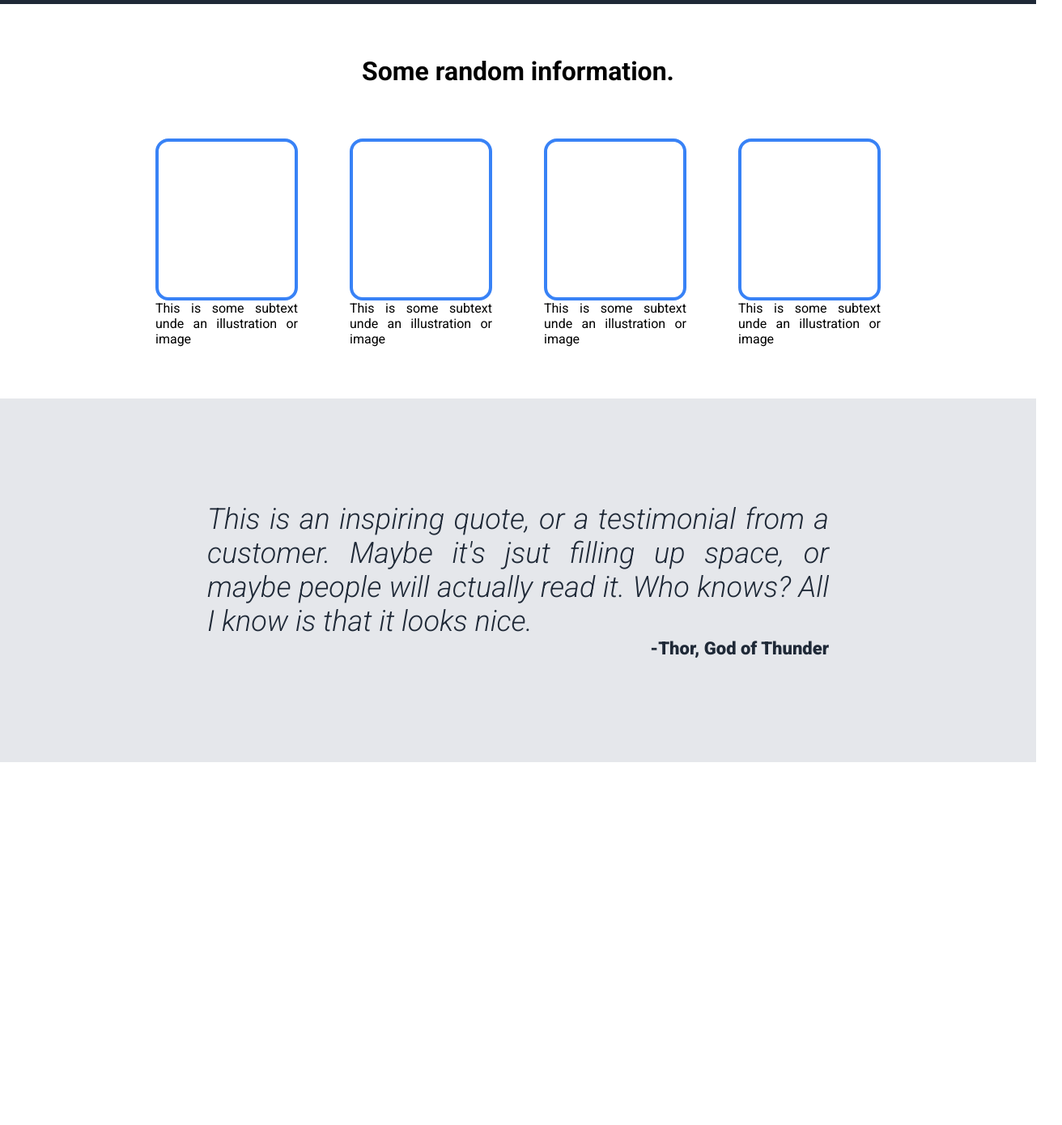
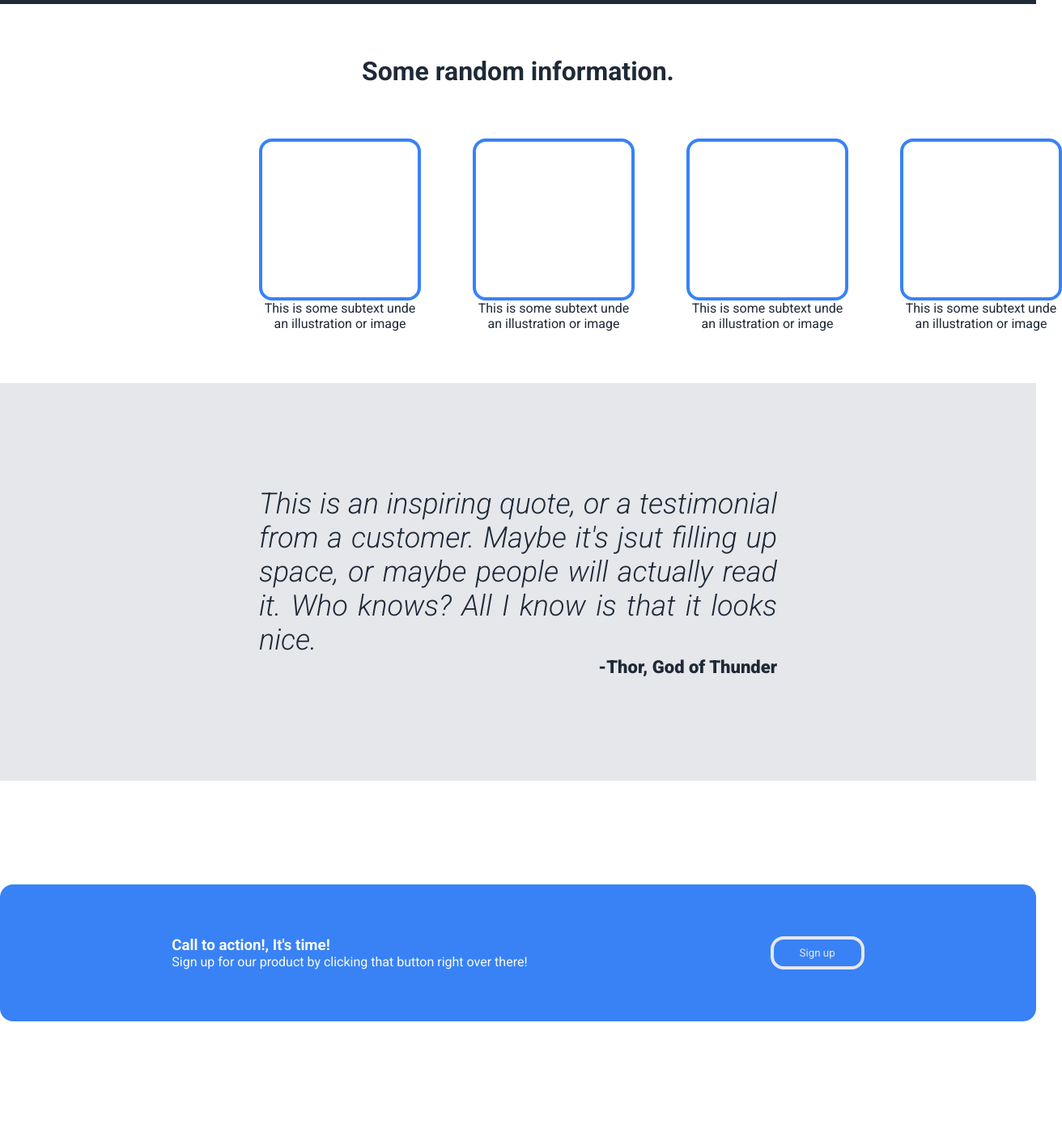
Before and after one commit to rauanb/odin-lp, a plain HTML site: page index.html in a window 1280 px wide. Shown: the part 708-2097 px from the top of the page at 81% size, 1312 px wide, since content can reach past the window. Before the commit the page ends 1649 px from the top, so only its background shows below. Drawn offline with Linux system fonts and the light colour scheme.

Commit message:
Adicionada seção contato

```diff
--- a/index.html
+++ b/index.html
@@ -69,5 +69,22 @@
             <p>This is an inspiring quote, or a testimonial from a customer. Maybe it's jsut filling up space, or maybe people will actually read it. Who knows? All I know is that it looks nice.</p>
             <p class="author">-Thor, God of Thunder</p>
         </div>
+
+        <!-- contact -->
+        <div class="contact">
+            <div class="container">
+                <div>
+                    <h3>
+                        Call to action!, It's time!
+                    </h3>
+                    <p>
+                        Sign up for our product by clicking that button right over there!
+                    </p>
+                </div>
+                <button>
+                    Sign up
+                </button>
+            </div>
+        </div>
 </body>
 </html>
--- a/style.css
+++ b/style.css
@@ -82,21 +82,33 @@
     display: flex;
     flex-direction: column;
     align-items: center;
+    color: var(--bg1);
 
     .cards {
         margin-top: 64px;
         display: flex;
         justify-content: space-between;
-        width: 70%;
+        width: 50%;
         gap: var(--pad2);
 
-        .rec {
-            height: 200px;
-            border: 4px solid var(--button);
-            border-radius: 16px;
+        .card {
+            display: flex;
+            flex-direction: column;
+            align-items: center;
+            justify-content: center;
+
+            .rec {
+                height: 200px;
+                width: 200px;
+                border: 4px solid var(--button);
+                border-radius: 16px;
+            }
+
+            p {
+                text-align: center;
+            }
         }
 
-        text-align: justify;
     }
 }
 
@@ -112,6 +124,7 @@
         font-style: italic;
         font-weight: 300;
         color: var(--bg1);
+        width: 50%;
     }
 
     .author {
@@ -121,3 +134,25 @@
         font-style: normal;
     }
 }
+
+.contact {
+    padding: var(--pad) 0;
+    color: var(--text1);
+
+    .container {
+        padding: var(--pad2);
+        background-color: var(--button);
+        border-radius: 16px;
+        display: flex;
+        justify-content: center;
+        gap: 300px;
+    }
+
+    button {
+        background-color: transparent;
+        border: 4px solid var(--bg2);
+        border-radius: 16px;
+        padding: 8px 32px;
+        color: var(--bg2);
+    }
+}
```
